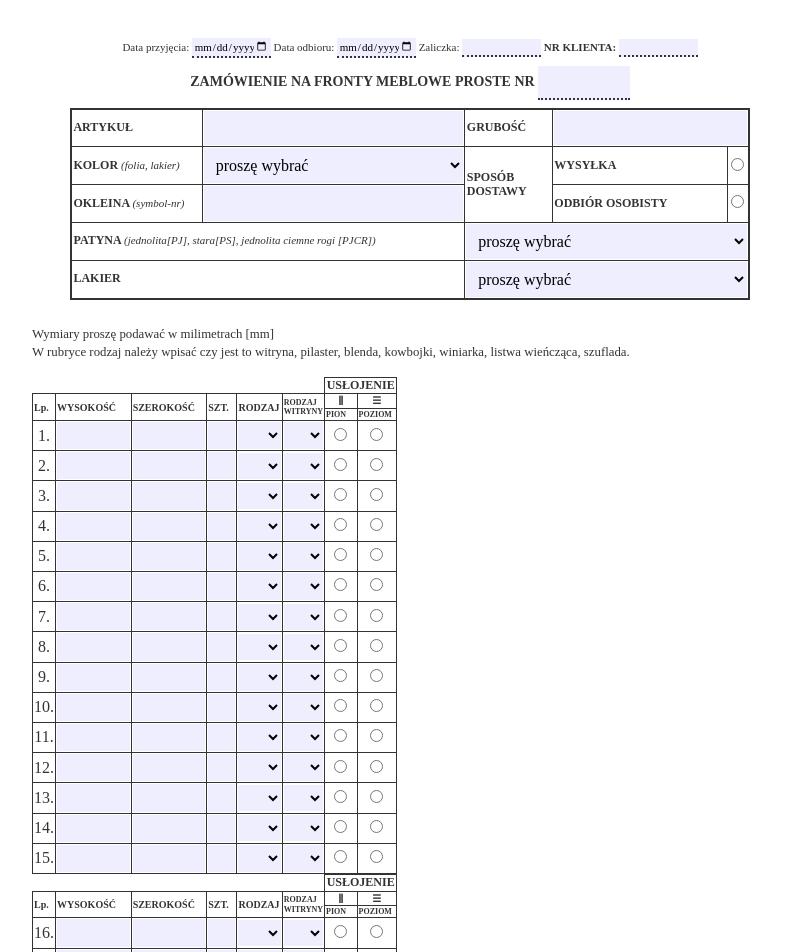
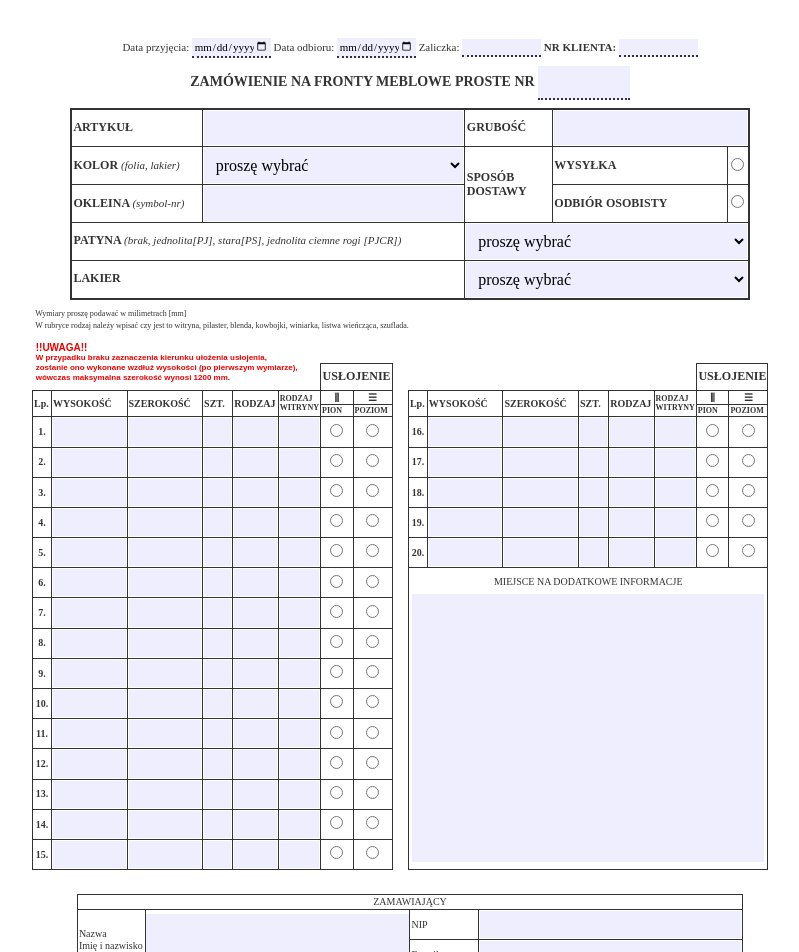
Before and after one commit to MarcinOstaszewski/formularz, a plain HTML site: page fronty_meblowe__table.html in a window 1280 px wide. Shown: the top 952 px of the page, without its empty margins (230-1029 px from the left). Drawn offline with Linux system fonts and the light colour scheme.

Commit message:
add warning text; fit tables to one page size;

```diff
--- a/fronty_meblowe__table.css
+++ b/fronty_meblowe__table.css
@@ -1,6 +1,7 @@
 /* COLORS */
 :root {
   --text-color: #333;
+  --text-color-warning: #e00;
   --border-color: #333;
   --bg-color: #fff;
   --bg-control-color: #eef;
@@ -49,7 +50,7 @@ input[type=number] {
   border-spacing: 0 !important;
 }
 .top-table {
-  margin: 0 auto 1rem auto;
+  margin: 0 auto 0.25rem auto;
   max-width: 18cm;
 }
 .bottom-table {
@@ -92,6 +93,15 @@ select.control-cell {
   line-height: 24px;
 }
 
+.bottom-table .control-cell.kind-selector {
+  font-size: 9px;
+  padding: 0.1rem;
+  width: 100%;
+  appearance: none;
+  -webkit-appearance: none;
+  -moz-appearance: none;
+}
+
 .bottom-table select.control-cell {
   width: 100%;
   line-height: 24px;
@@ -130,11 +140,7 @@ textarea.control-cell {
 
 /* CUSTOM ELEMENTS STYLES */
 .bottom-table-legend {
-  margin: 1.5rem 0 1rem 0;
-}
-.row-number-cell {
-  height: 7mm;
-  text-align: center;
+  margin: 0.25rem 0;
 }
 
 .orderer {
@@ -144,7 +150,7 @@ textarea.control-cell {
 .orderer textarea {
   padding: 0.1rem;
   width: calc(100% - 0.2rem);
-  height: 14mm;
+  height: 12mm;
   border: none;
 }
 
@@ -160,6 +166,13 @@ textarea.control-cell {
 /* UTILS */
 .text-sm { font-size: 10px; }
 .text-xs { font-size: 8px; }
+.text-bold { font-weight: bold; }
+.text-warning {
+  font-family: Arial, Helvetica, Verdana, Geneva, Tahoma, sans-serif;
+  color: var(--text-color-warning);
+  line-height: 10px;
+  /* text-decoration: underline; */
+}
 
 .align-center { text-align: center; }
 .align-right { text-align: right; }
@@ -167,7 +180,9 @@ textarea.control-cell {
 .justify-between { justify-content: space-between; }
 .flex-column { display: flex; flex-direction: column; }
 .h-full { height: 100%; }
+.h-6mm { height: 6mm; }
 .h-7mm { height: 7mm; }
+.h-12mm { height: 12mm; }
 .h-14mm { height: 14mm; }
 .h-70mm { height: 70mm; }
 
--- a/fronty_meblowe__table.html
+++ b/fronty_meblowe__table.html
@@ -62,10 +62,11 @@
           </td>
         </tr>
         <tr>
-          <td colspan="2" class="title-cell">PATYNA <i>(jednolita[PJ], stara[PS], jednolita ciemne rogi [PJCR])</i></td>
+          <td colspan="2" class="title-cell">PATYNA <i>(brak, jednolita[PJ], stara[PS], jednolita ciemne rogi [PJCR])</i></td>
           <td colspan="3">
             <select class="control-cell" required>
               <option value="folia">proszę wybrać</option>
+              <option value="folia">BRAK</option>
               <option value="folia">JEDNOLITA</option>
               <option value="lakier">STARA</option>
               <option value="folia">JEDNOLITA CIEMNE ROGI</option>
@@ -86,7 +87,7 @@
       </table>
 
       <div class="bottom-container">
-        <div class="bottom-table-legend">
+        <div class="bottom-table-legend text-sm p-02">
           <small class="">
             Wymiary proszę podawać w milimetrach [mm]<br />
             W rubryce rodzaj należy wpisać czy jest to witryna, pilaster, blenda, kowbojki, winiarka, listwa wieńcząca, szuflada.
@@ -100,33 +101,33 @@
             <td colspan="4" class="align-center">ZAMAWIAJĄCY</td>
           </tr>
           <tr>
-            <td rowspan="2" class="w-18mm h-14mm">Nazwa<br />Imię i nazwisko</td>
-            <td rowspan="2" class="w-70mm p-0">
+            <td rowspan="2" class="w-18mm h-12mm">Nazwa<br />Imię i nazwisko</td>
+            <td rowspan="2" class="w-70mm p-0 h-12mm">
               <textarea class="control-cell" type="text" required aria-required rows="5"></textarea>
             </td>
-            <td class="w-18mm h-7mm">NIP</td>
+            <td class="w-18mm h-6mm">NIP</td>
             <td class="w-70mm">
               <input class="control-cell" type="text" required aria-required>
             </td>
           </tr>
           <tr>
-            <td class="h-7mm">E-mail</td>
+            <td class="h-6mm">E-mail</td>
             <td>
               <input class="control-cell" type="email" required aria-required>
             </td>
           </tr>
           <tr>
-            <td rowspan="2" class="h-14mm">Adres</td>
+            <td rowspan="2" class="h-12mm">Adres</td>
             <td rowspan="2">
               <textarea class="control-cell" type="text" required aria-required rows="5"></textarea>
             </td>
-            <td class="h-7mm">Nr tel.</td>
+            <td class="h-6mm">Nr tel.</td>
             <td>
               <input class="control-cell" type="tel" required aria-required>
             </td>
           </tr>
           <tr>
-            <td class="h-7mm"></td>
+            <td class="h-6mm"></td>
             <td></td>
           </tr>
         </table>
@@ -163,8 +164,16 @@
     <table class="bottom-table">
       <tbody>
         <tr>
-          <th colspan="6" class="border-none"></th>
-          <th colspan="2" class="title-cell">USŁOJENIE</th>
+          <th colspan="6" rowspan="2" class="border-none text-warning p-02" id="warning-text">
+            <div class="text-sm">!!UWAGA!!</div>
+            <div class="text-xs">W przypadku braku zaznaczenia kierunku ułożenia usłojenia,</div>
+            <div class="text-xs">zostanie ono wykonane wzdłuż wysokości (po pierwszym wymiarze),</div>
+            <div class="text-xs">wówczas maksymalna szerokość wynosi 1200 mm.</div>
+          </th>
+          <th class="border-none h-7mm"></th>
+        </tr>
+        <tr>
+          <th colspan="2" class="title-cell h-7mm">USŁOJENIE</th>
         </tr>
         <tr class="title-cell text-sm">
           <th class="w-5mm" rowspan="2">Lp.</th>
@@ -186,7 +195,7 @@
 
   <template id="bottom-table-row">
     <tr>
-      <td class="row-number-cell"></td>
+      <td class="row-number-cell text-bold text-sm align-center h-7mm"></td>
       <td>
         <label for="height" class="hidden">Wysokość</label>
         <input name="height" class="control-cell" type="number" min="0" max="1200" aria-describedby="height">
@@ -196,8 +205,8 @@
         <input name="width" class="control-cell" type="number" min="0" max="1200">
       </td>
       <td><input name="pieces" class="control-cell" type="number" min="0" max="500"></td>
-      <td max-width="12mm">
-        <select class="control-cell" name="kind1" id="kind1">
+      <td>
+        <select class="control-cell kind-selector" name="kind1" id="kind1">
           <option value="unselected"></option>
           <option value="witryna">witryna</option>
           <option value="pilaster">pilaster</option>
@@ -209,7 +218,7 @@
         </select>
       </td>
       <td>
-        <select class="control-cell" name="row1-kind2" id="row1-kind2">
+        <select class="control-cell kind-selector" name="row1-kind2" id="row1-kind2">
           <option value="unselected"></option>
           <option value="pusta">pusta</option>
           <option value="folia1">SZ1F</option>
@@ -274,6 +283,8 @@
       </td>
   </template>
 
+  <template>&#8803; &#8422; &#8210; &#8214; &#9776; &#10996; &#11004;</template>
+
   <script src="./index.js"></script>
 </body>
 </html>
--- a/index.js
+++ b/index.js
@@ -1,10 +1,15 @@
 function createBottomTable() {
 
-  function appendTableHeader(tableId) {
+  function appendTableHeader(tableId, addNotes) {
     const headerTemplate = document.getElementById('bottom-table-header');
     const tablesContainer = document.getElementById('bottom-tables-container');
     const tableHeader = headerTemplate.content.cloneNode(true);
     tableHeader.querySelector('.bottom-table').id = tableId;
+    if (addNotes) {
+      const warningTextCell = tableHeader.getElementById('warning-text');
+      console.log(warningTextCell);
+      warningTextCell.innerHTML = '';
+    }
     tablesContainer.appendChild(tableHeader);
   }
 
@@ -20,12 +25,11 @@ function createBottomTable() {
       const notesTextareaTemplate = document.getElementById('notes-textarea');
       const notesTextarea = notesTextareaTemplate.content.cloneNode(true);
       tableBottom.appendChild(notesTextarea);
-      console.log('Adding notes');
     }
   }
 
   function createTable(tableId, startNumber, rowsNumber, addNotes) {
-    appendTableHeader(tableId);
+    appendTableHeader(tableId, addNotes);
     createTableRows(tableId, startNumber, rowsNumber, addNotes);
   }
 
```
